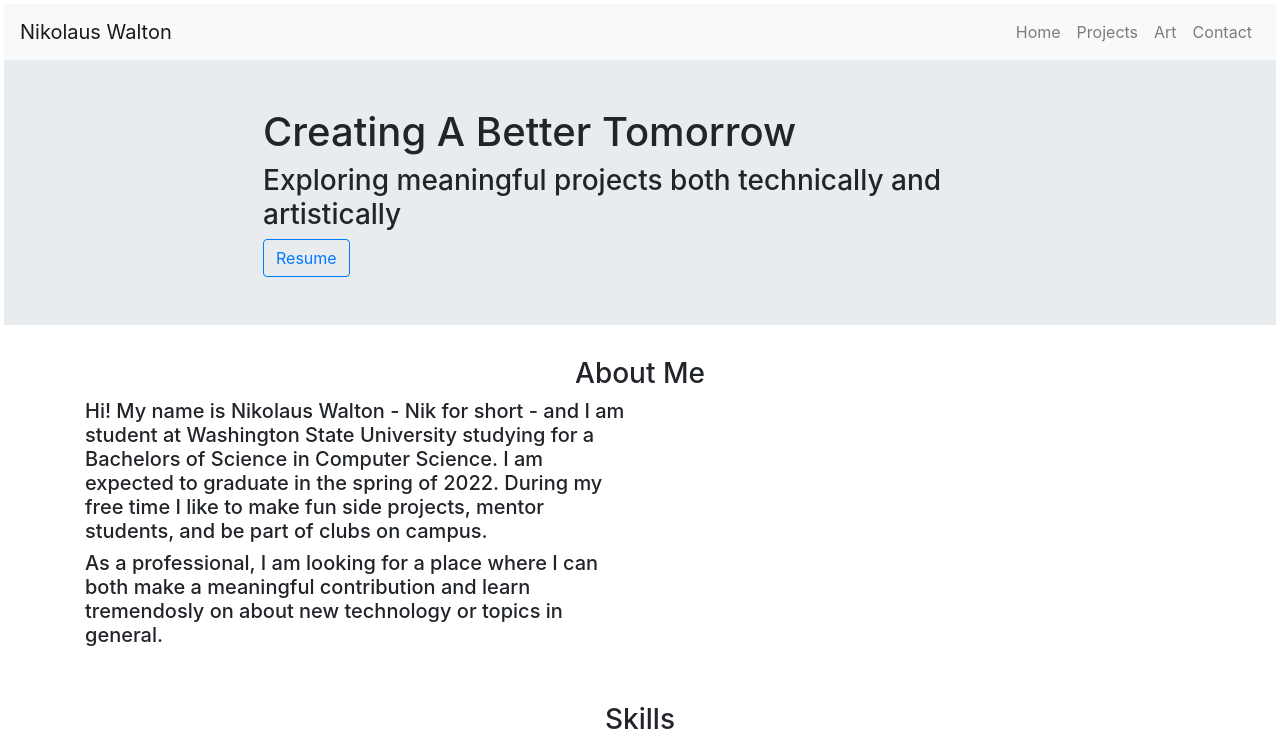
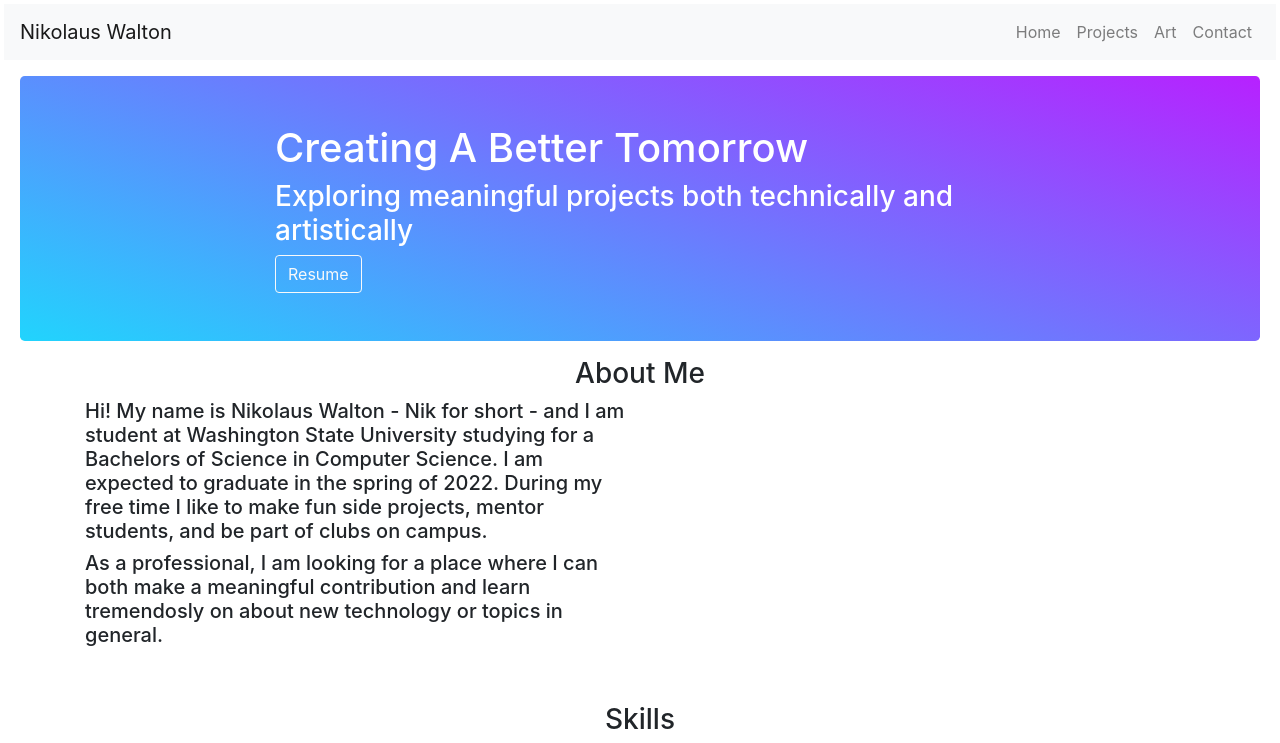
Before and after one commit to nikwalton/nikwalton.github.io, a React (Create React App) app in the folder portfolio/: page / in a window 1280 px wide. Shown: the top 743 px of the page. Built offline with nearby package versions, Linux system fonts and the light colour scheme.

Commit message:
Add jumbotron gradient and changed to white text

```diff
--- a/portfolio/src/Components/Hero.tsx
+++ b/portfolio/src/Components/Hero.tsx
@@ -6,19 +6,25 @@ import Jumbotron from 'react-bootstrap/Jumbotron'
 import Button from 'react-bootstrap/Button'
 
 
+const JumboInline = {
+    padding: '3em',
+    margin: '1em'
+}
 function Hero() {
     return (
-        <Jumbotron className='jumbotron-fluid p-5'>
-            <Container fluid={true}>
+        <>
+        <Jumbotron style={JumboInline} className='p-auto'>
+            <Container>
                 <Row className='justify-content-center'>
                     <Col md={8}>
-                        <h1>Creating A Better Tomorrow</h1>
-                        <h3>Exploring meaningful projects both technically and artistically</h3>
-                        <Button variant='outline-primary'>Resume</Button>
+                        <h1 className='text-white'>Creating A Better Tomorrow</h1>
+                        <h3 className='text-white'>Exploring meaningful projects both technically and artistically</h3>
+                        <Button variant='outline-light'>Resume</Button>
                     </Col>
                 </Row>
             </Container>
         </Jumbotron>
+        </>
     );
 }
 
--- a/portfolio/src/index.css
+++ b/portfolio/src/index.css
@@ -22,3 +22,8 @@ code {
 
   width: 100%;
 }
+
+.jumbotron {
+  background-color: #21D4FD;
+  background-image: linear-gradient(19deg, #21D4FD 0%, #B721FF 100%);
+}
```
